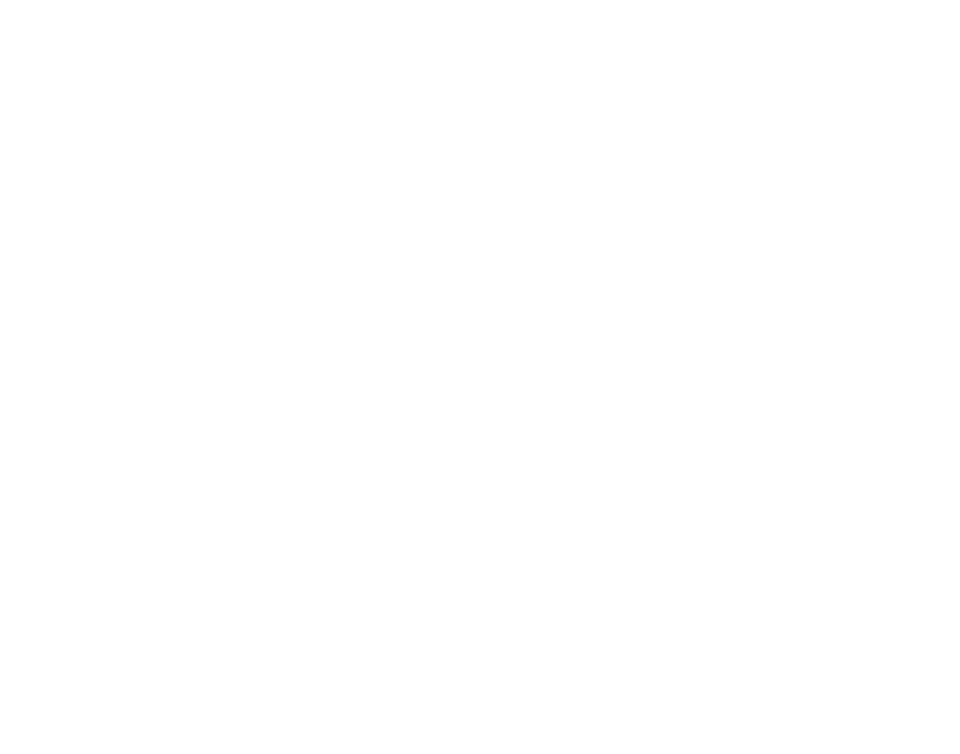
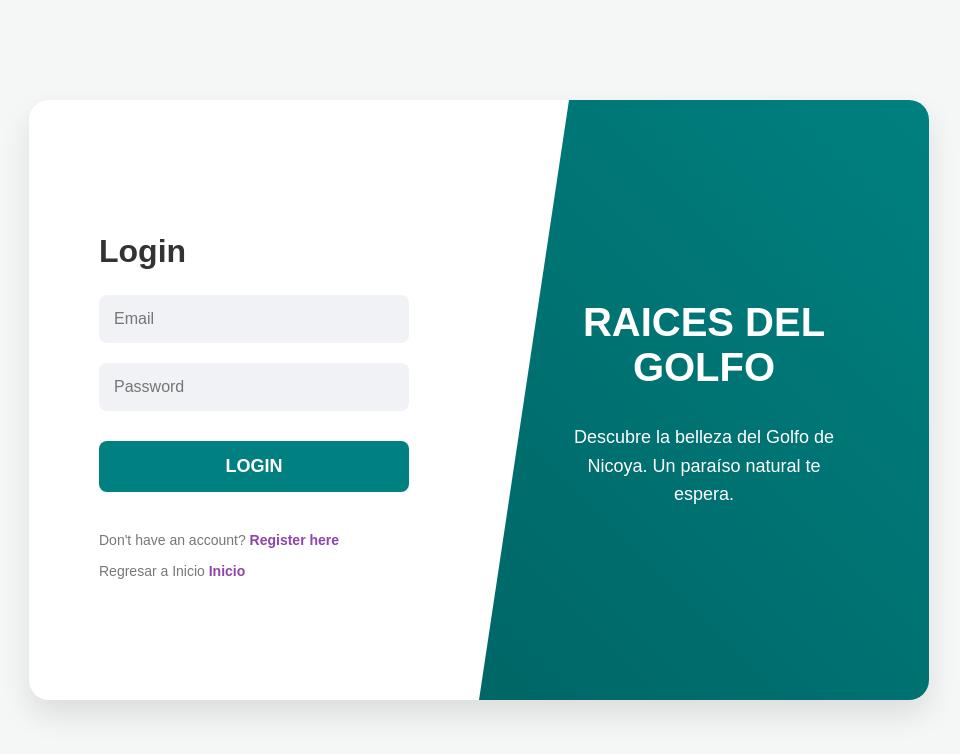
Before and after one commit to jorge-zuniga506/TRABAJO-FINAL, a React (Vite) app in the folder RAICES DEL GOLFO/: page /reservar in a window 1280 px wide. Before the commit this address had no page. Shown: the top 754 px of the page, without its empty margins (161-1121 px from the left). Built offline with nearby package versions, Linux system fonts and the light colour scheme.

Commit message:
DISEÑO DE TRANSPORTEPAG

```diff
--- a/RAICES DEL GOLFO/src/components/TRANSPORTE/Transporte.css
+++ b/RAICES DEL GOLFO/src/components/TRANSPORTE/Transporte.css
@@ -24,7 +24,7 @@
 }
 
 .transporte-card-header {
-    background: #2e7d32; /* Green forest color consistent with RAICES branding */
+    background: #008080; /* Turquesa oscuro */
     color: white;
     padding: 1.5rem;
     text-align: center;
--- a/RAICES DEL GOLFO/src/pages/HistoriaIslasPage.jsx
+++ b/RAICES DEL GOLFO/src/pages/HistoriaIslasPage.jsx
@@ -1,11 +1,11 @@
 import React from 'react';
 import HistoriaIslasComponent from '../components/HISTORIADELASISLAS/HistoriaIslas';
-import Footer from '../components/INICIO/FOOTER/Footer';
+
 function HistoriaIslasPage() {
   return (
     <div className="historia-islas-page">
       <HistoriaIslasComponent />
-      <Footer />
+
 
     </div>
   );
--- a/RAICES DEL GOLFO/src/pages/Transporte.jsx
+++ b/RAICES DEL GOLFO/src/pages/Transporte.jsx
@@ -12,7 +12,7 @@
       <Navbar variant="solid" />
 
       <header className="transporte-hero" style={{
-        backgroundColor: '#2e7d32',
+        backgroundColor: '#006666',
         padding: '100px 20px',
         textAlign: 'center',
         color: 'white',
--- a/RAICES DEL GOLFO/src/routes/Routing.jsx
+++ b/RAICES DEL GOLFO/src/routes/Routing.jsx
@@ -17,6 +17,7 @@
         <Route path="/" element={<Inicio />} />
         <Route path="/tours" element={<Tours />} />
         <Route path="/login" element={<Login />} />
+        <Route path="/reservar" element={<Login />} />
         <Route path="/registro" element={<Registro />} />
         <Route path="/habitaciones" element={<Habitaciones />} />
         <Route path="/gastronomia" element={<Gastronomia />} />
--- a/RAICES DEL GOLFO/src/styles/Auth.css
+++ b/RAICES DEL GOLFO/src/styles/Auth.css
@@ -20,7 +20,7 @@
     overflow: hidden;
 }
 
-/* El fondo diagonal morado */
+/* El fondo diagonal turquesa oscuro */
 .auth-container::before {
     content: '';
     position: absolute;
@@ -28,7 +28,7 @@
     right: 0;
     bottom: 0;
     width: 50%;
-    background: linear-gradient(-135deg, #8e44ad, #6a1b9a);
+    background: linear-gradient(-135deg, #008080, #006666);
     /* La magia de la diagonal con clip-path */
     clip-path: polygon(20% 0, 100% 0, 100% 100%, 0% 100%);
 }
@@ -69,13 +69,13 @@
 
 .auth-form-container input:focus {
     outline: none;
-    box-shadow: 0 0 0 2px #8e44ad;
+    box-shadow: 0 0 0 2px #2c7cf4;
 }
 
 .auth-form-container button {
     width: 100%;
     padding: 15px;
-    background-color: #8e44ad;
+    background-color: #008080;
     color: white;
     border: none;
     border-radius: 8px;
@@ -87,7 +87,7 @@
 }
 
 .auth-form-container button:hover {
-    background-color: #6a1b9a;
+    background-color: #006666;
 }
 
 .auth-options {
```
